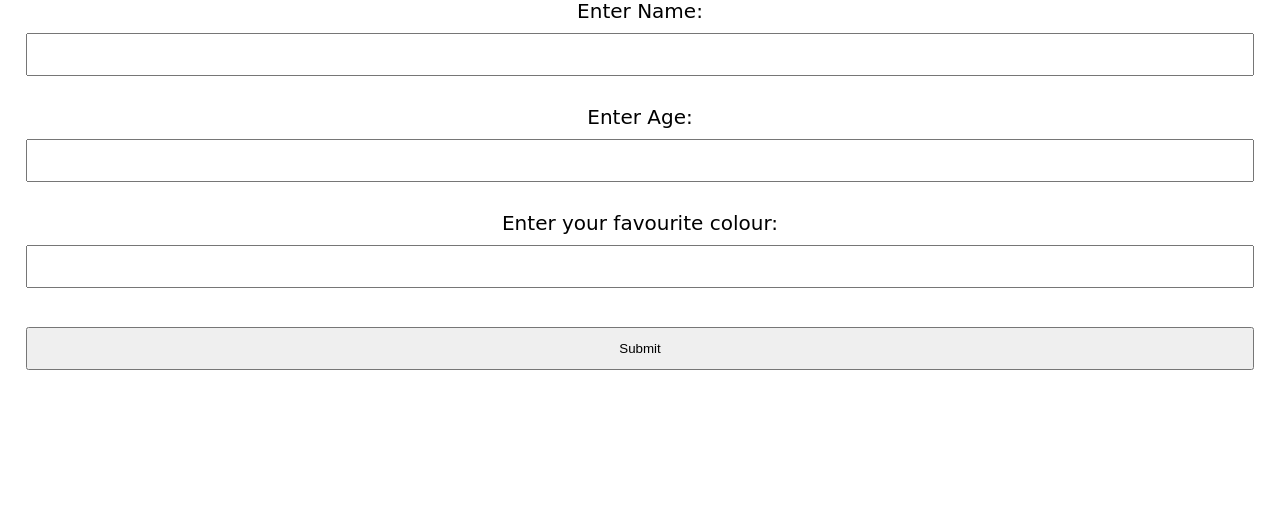
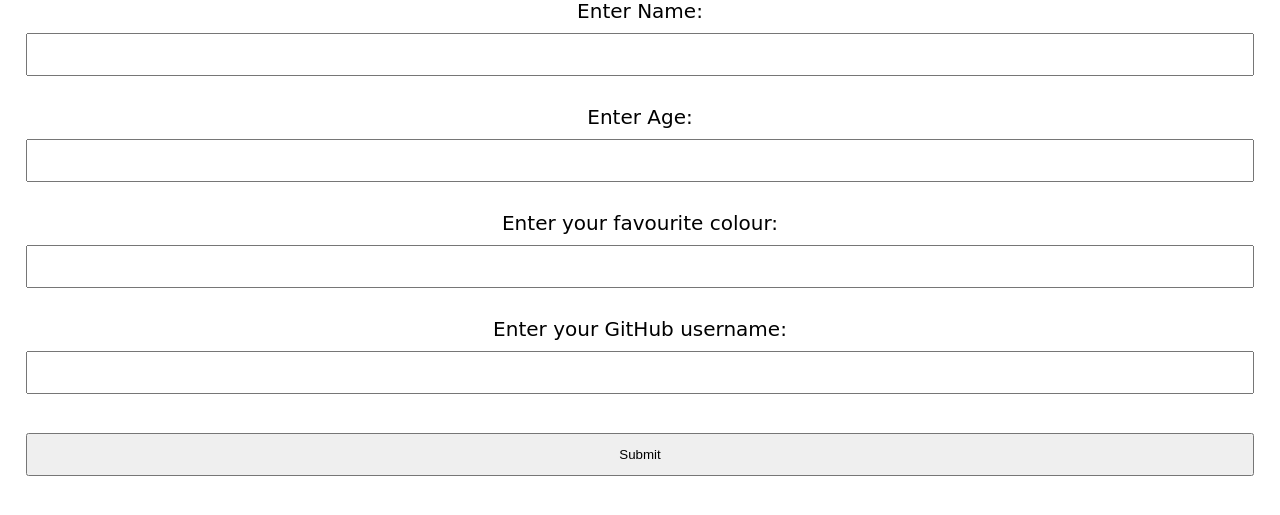
Before and after one commit to KaanImp23/SSE-lab2-kc, a Flask app: page / in a window 1280 px wide. Shown: the part 225-740 px from the top of the page. Run offline with Flask 3, Linux system fonts and the light colour scheme.

Commit message:
Extension

```diff
--- a/api/templates/hello.html
+++ b/api/templates/hello.html
@@ -15,7 +15,7 @@
 	</style>
 </head>
 <body>
-<h1>Hello {{ name }}!</h1>
+<h1>Hello {{ username }}!</h1>
 <h2>Here is the details that you have entered displayed in your favourite colour</h2>
 <p>Name: {{ name }}</p>
 <p>Age: {{ age }}</p>
--- a/api/templates/index.html
+++ b/api/templates/index.html
@@ -52,6 +52,8 @@
 <input type="number" id="agefield" name="age" size=10><br><br>
 <label for="colourfield">Enter your favourite colour:</label>
 <input type="text" id="colourfield" name="colour" size=5><br><br>
+<label for="usernameGitfield">Enter your GitHub username:</label>
+<input type="text" id="usernameGitfield" name="username" size=10><br><br>
 <input type="submit" value="Submit">
 </form>
 
```
